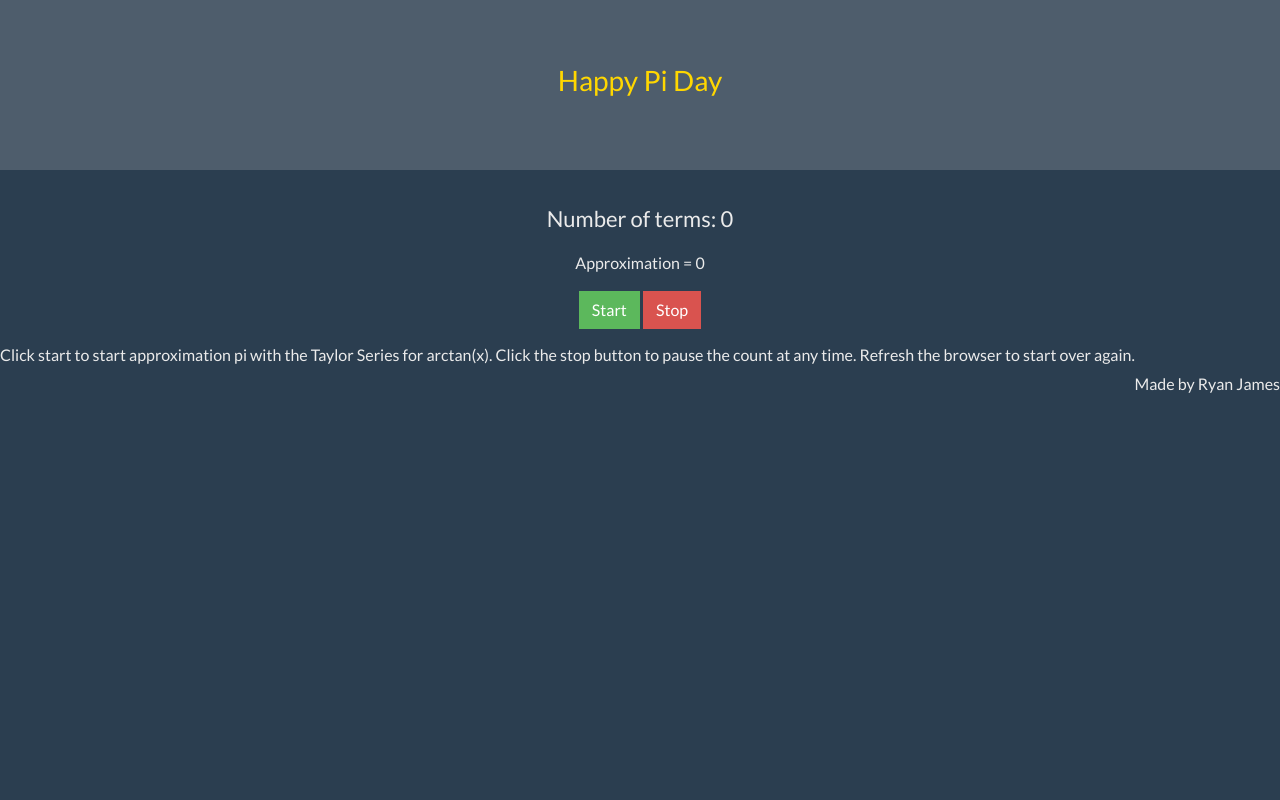
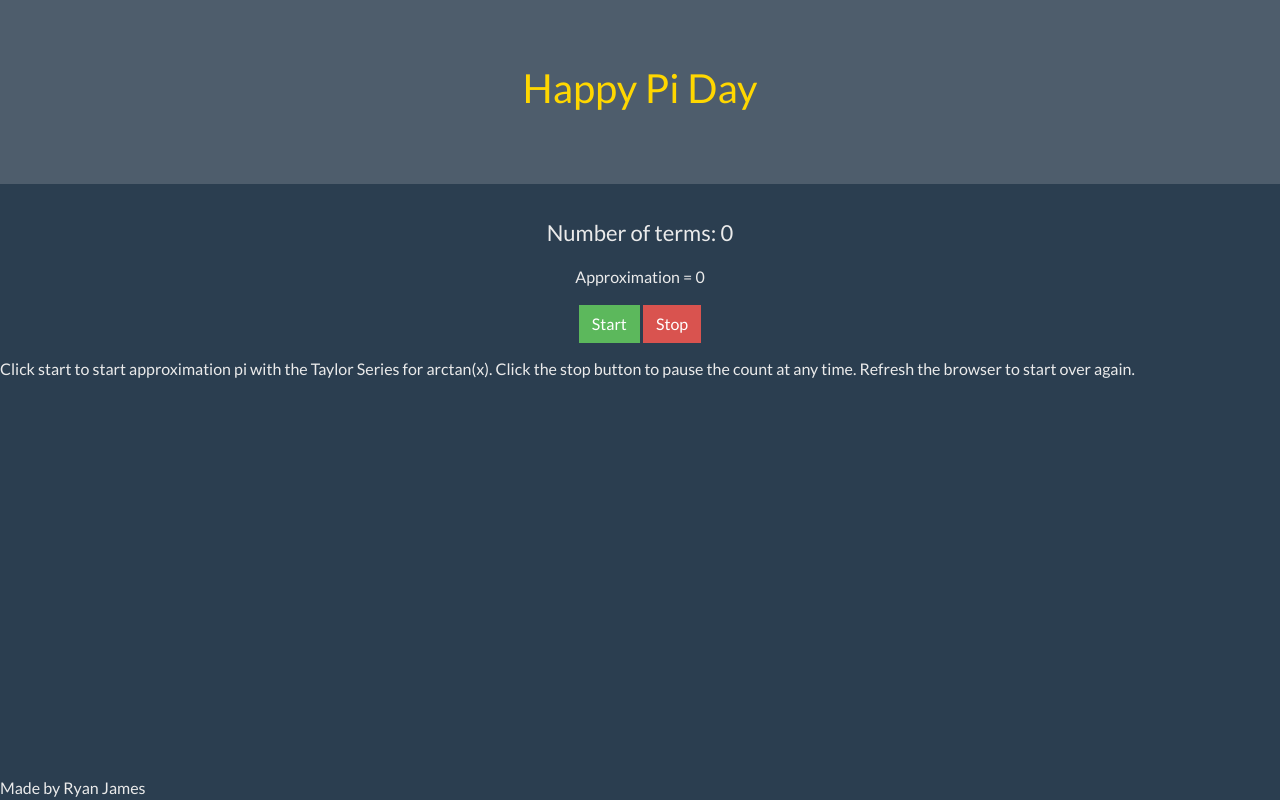
Before and after one commit to ryanjames1729/piDayApprox, a plain HTML site: page index.html in a window 1280 px wide. Drawn offline with nearby package versions, Linux system fonts and the light colour scheme.

Commit message:
updated html

```diff
--- a/index.html
+++ b/index.html
@@ -9,7 +9,7 @@
   <body>
     <div class="jumbotron">
       <div class="container">
-        <h3 style="color:gold; text-align:center">Happy Pi Day</h3>
+        <h3 style="color:gold; text-align:center; font-size: 40px">Happy Pi Day</h3>
       </div>
     </div>
     <p id="index" style="text-align:center; font-size:22px">Number of terms: 0</p>
@@ -19,7 +19,7 @@
       <button type="button" class="btn btn-danger" id="stop" onclick="stop()">Stop</button>
     </p>
     <h6>Click start to start approximation pi with the Taylor Series for arctan(x). Click the stop button to pause the count at any time. Refresh the browser to start over again.</h6>
-    <footer style="text-align:right">
+    <footer style="text-align:right; position:fixed; bottom:0">
       Made by Ryan James
     </footer>
 </html>
```
